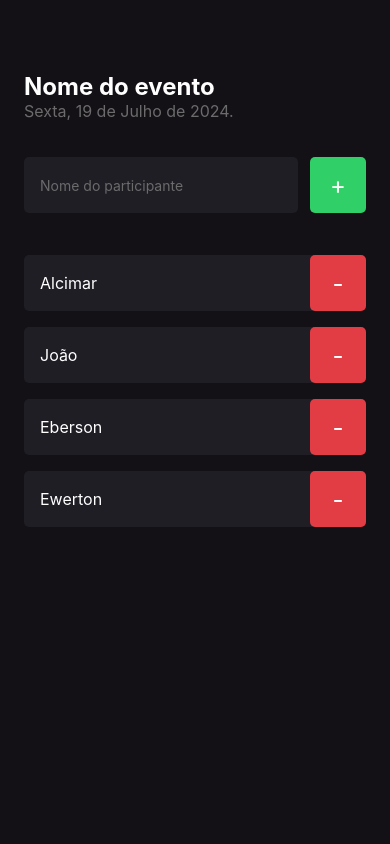
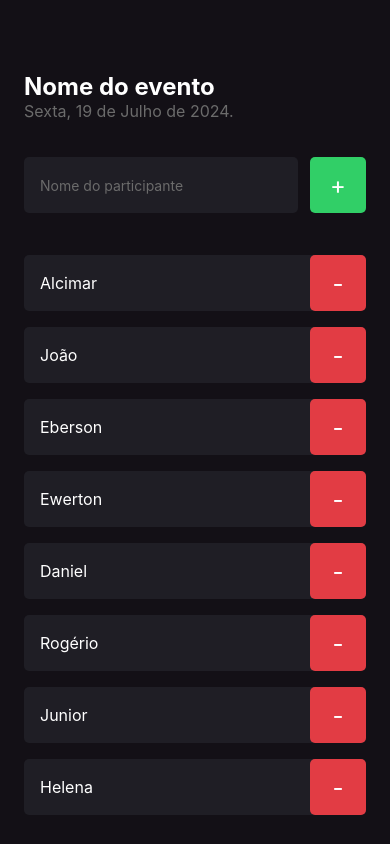
Before and after one commit to joaomalfatti/imhere, a React Native app: screen / in a window 390 px wide. Built offline with nearby package versions, Linux system fonts and the light colour scheme.

Commit message:
Foi criado mais nomes para que a opção de rolagem apareça

```diff
--- a/src/screens/Home/index.tsx
+++ b/src/screens/Home/index.tsx
@@ -1,5 +1,5 @@
 import React from 'react';
-import {Text, View, TextInput, TouchableOpacity} from 'react-native';
+import {Text, View, TextInput, TouchableOpacity, ScrollView} from 'react-native';
 
 import { Participant } from '../../components/Participant';
 
@@ -7,7 +7,7 @@ import { styles } from './styles';
 
 export default function Home(){
 
-  const participants = ['Alcimar', 'João', 'Eberson', 'Ewerton'];
+  const participants = ['Alcimar', 'João', 'Eberson', 'Ewerton', 'Daniel', 'Rogério', 'Junior', 'Helena'];
 
 
   function handleParticipantAdd(){
@@ -44,6 +44,7 @@ export default function Home(){
         </TouchableOpacity>
       </View>
 
+      <ScrollView>
       {
         participants.map(participant => (
           <Participant
@@ -52,6 +53,7 @@ export default function Home(){
             onRemove={() => handleParticipantRemove(participant)}/>
         ))
       }
+      </ScrollView>
 
     </View>
   );
```
